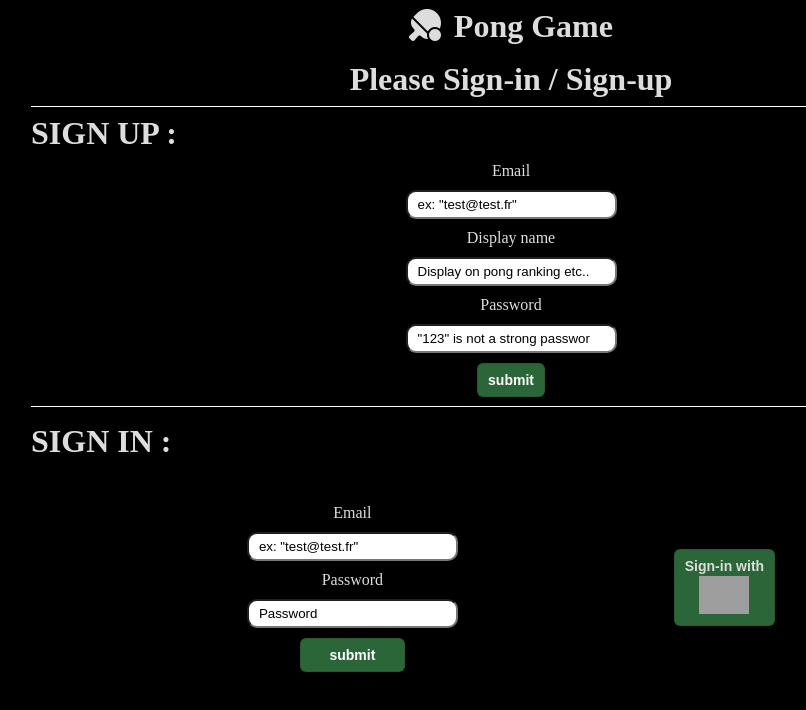
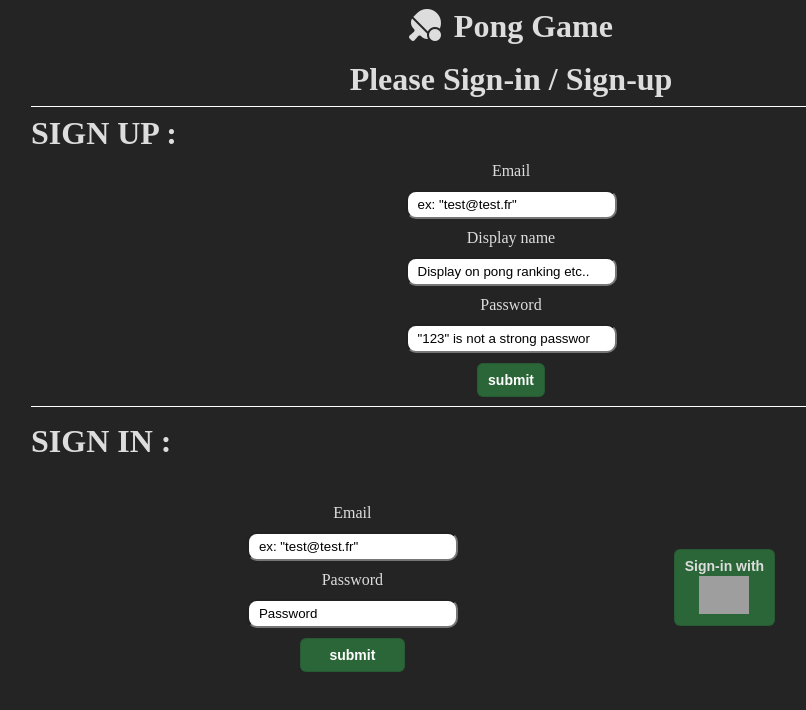
Before and after one commit to simon-ameye/42-ft_transcendence, a React (Create React App) app in the folder frontend/: page / in a window 1280 px wide. Shown: the top 710 px of the page, without its empty margins (129-935 px from the left). Built offline with nearby package versions, Linux system fonts and the light colour scheme; no server answers; grey boxes are pictures that could not be loaded; a web font is replaced by a local one.

Commit message:
remove log && changed backgroound color

```diff
--- a/frontend/src/components/GameDisplay/index.tsx
+++ b/frontend/src/components/GameDisplay/index.tsx
@@ -114,7 +114,6 @@ const GameDisplay = (props: { config: GameConfig }) => {
 
   useKeyDown(() => {
     socket.emit("arrow up");
-    console.log("presssss");
   }, ["ArrowUp"]);
 
   useKeyDown(() => {
--- a/frontend/src/styles/settings.scss
+++ b/frontend/src/styles/settings.scss
@@ -6,7 +6,7 @@ $josefin: 'Josefin Sans', serif;
 
 $white: #ddd;
 $black: black;
-$dark_grey: black;
+$dark_grey: rgb(36, 36, 36);
 $user_green: #2a6637;
 $user_red: #d15050;
 $nav_color: $user_green;
```
Also changed, not shown: 2 other files (tests, documents, lock files or other folders).
